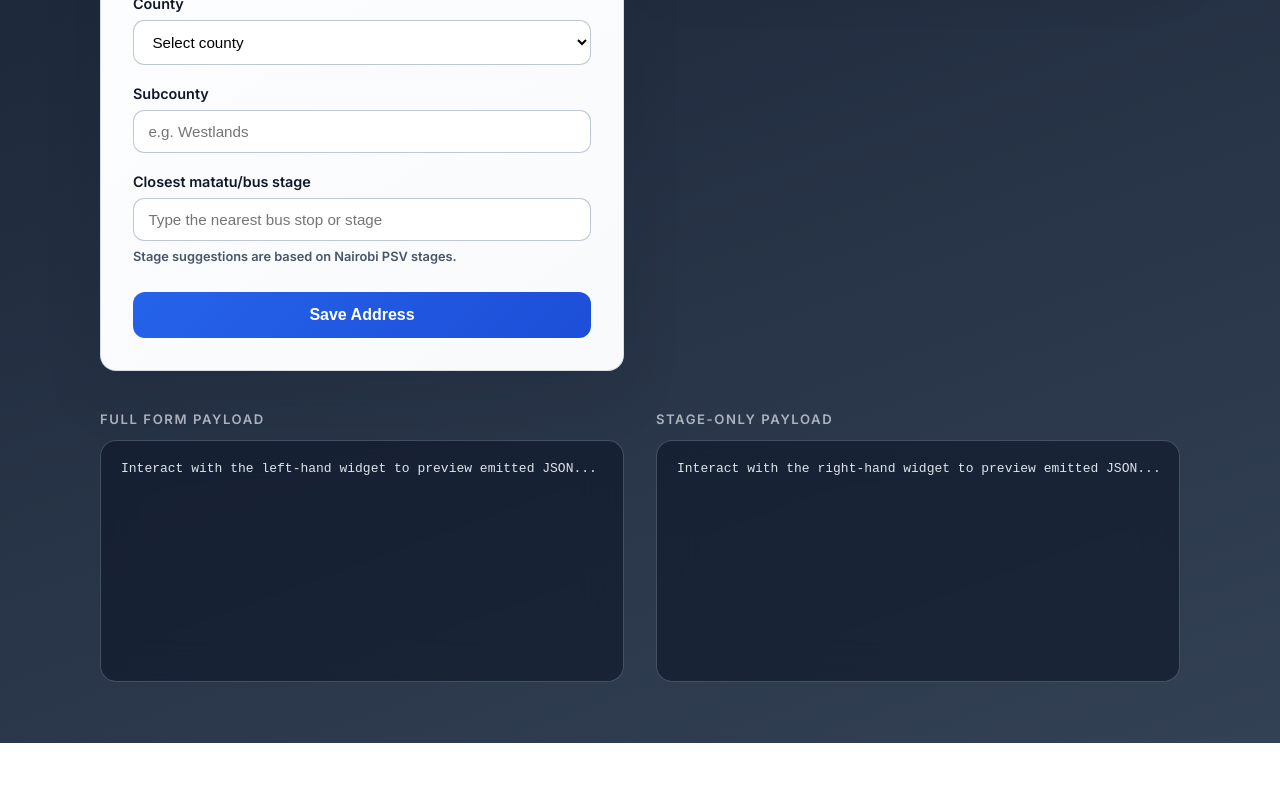
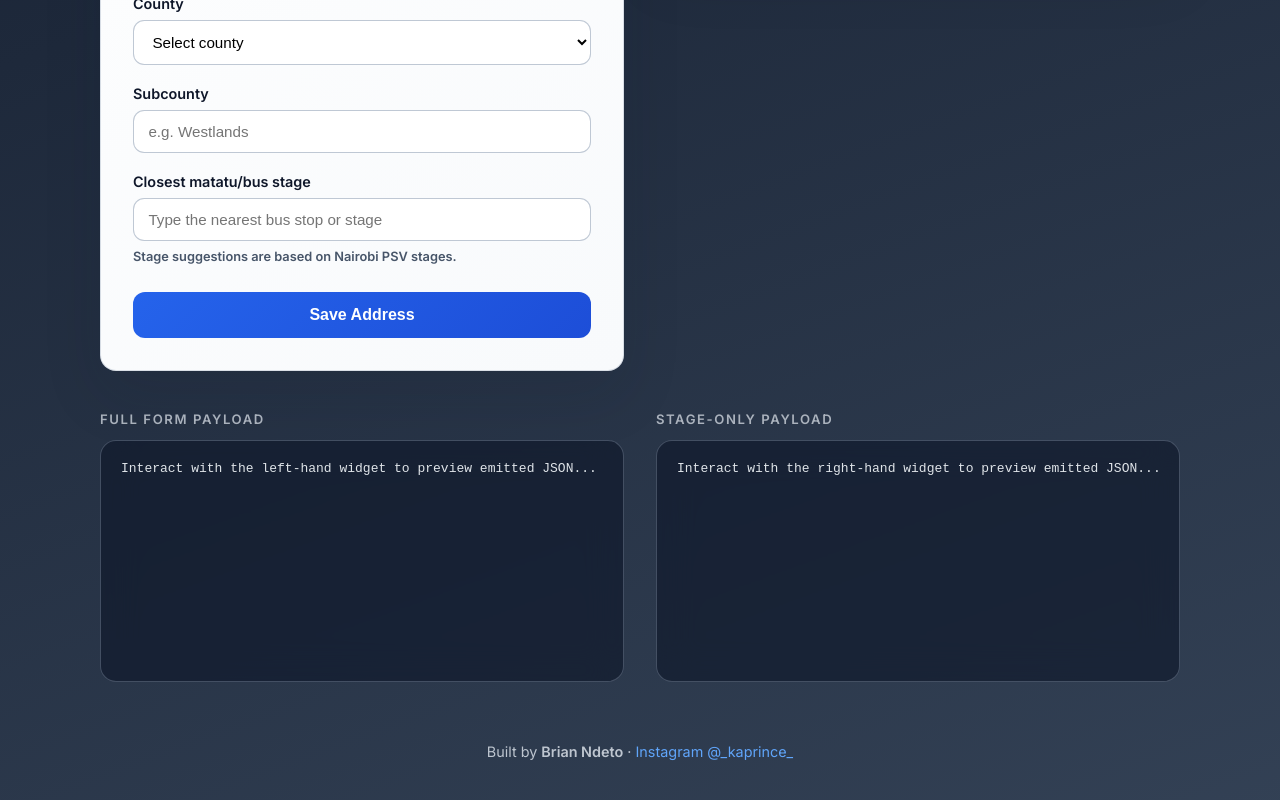
Before and after one commit to kaprince123/nairobiadresssystem, a website: page demo/index.html in a window 1280 px wide. Shown: the part 928-1728 px from the top of the page. Before the commit the page ends 1671 px from the top, so only its background shows below. Drawn offline with Linux system fonts and the light colour scheme; no server answers.

Commit message:
docs: credit brian ndeto and instagram

```diff
--- a/demo/index.html
+++ b/demo/index.html
@@ -74,6 +74,22 @@
         text-transform: uppercase;
         color: rgba(226, 232, 240, 0.9);
       }
+
+      footer {
+        margin-top: 3rem;
+        text-align: center;
+        font-size: 0.9rem;
+        color: rgba(226, 232, 240, 0.8);
+      }
+
+      footer a {
+        color: #60a5fa;
+        text-decoration: none;
+      }
+
+      footer a:hover {
+        text-decoration: underline;
+      }
     </style>
   </head>
   <body>
@@ -110,6 +126,15 @@
       </section>
     </div>
 
+    <footer>
+      <p>
+        Built by <strong>Brian Ndeto</strong> ·
+        <a href="https://www.instagram.com/_kaprince_/" target="_blank" rel="noopener noreferrer">
+          Instagram @_kaprince_
+        </a>
+      </p>
+    </footer>
+
     <script>
       const fullWidget = document.querySelector('kenya-address-widget:not([mode])');
       const stageOnlyWidget = document.querySelector('kenya-address-widget[mode="stage-only"]');
```
Also changed, not shown: README.md.
